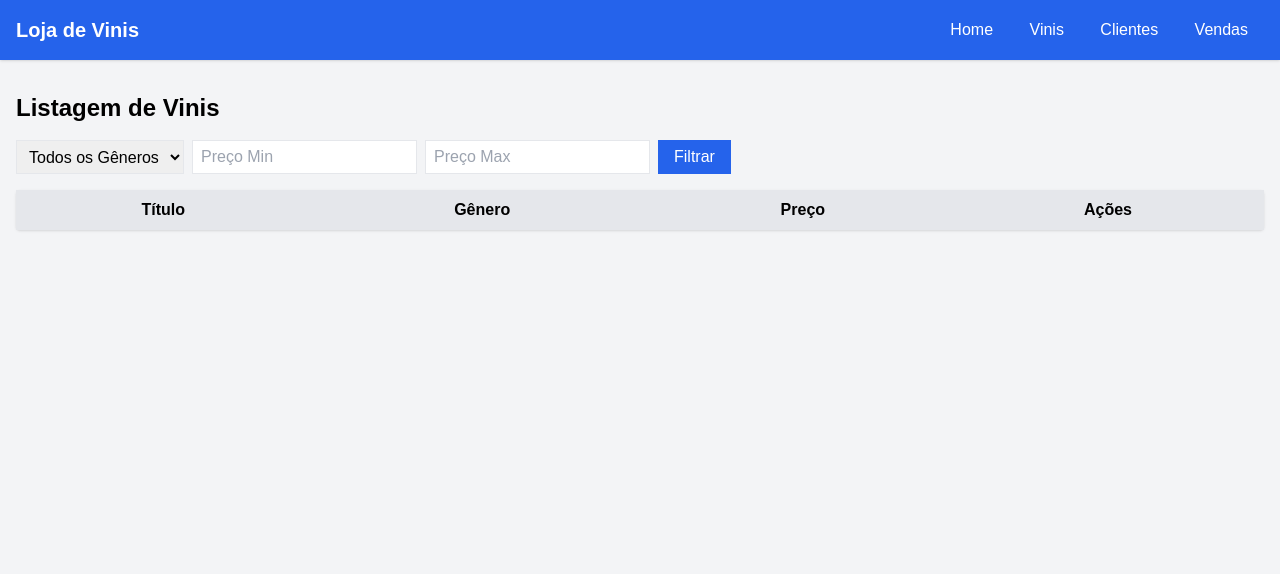
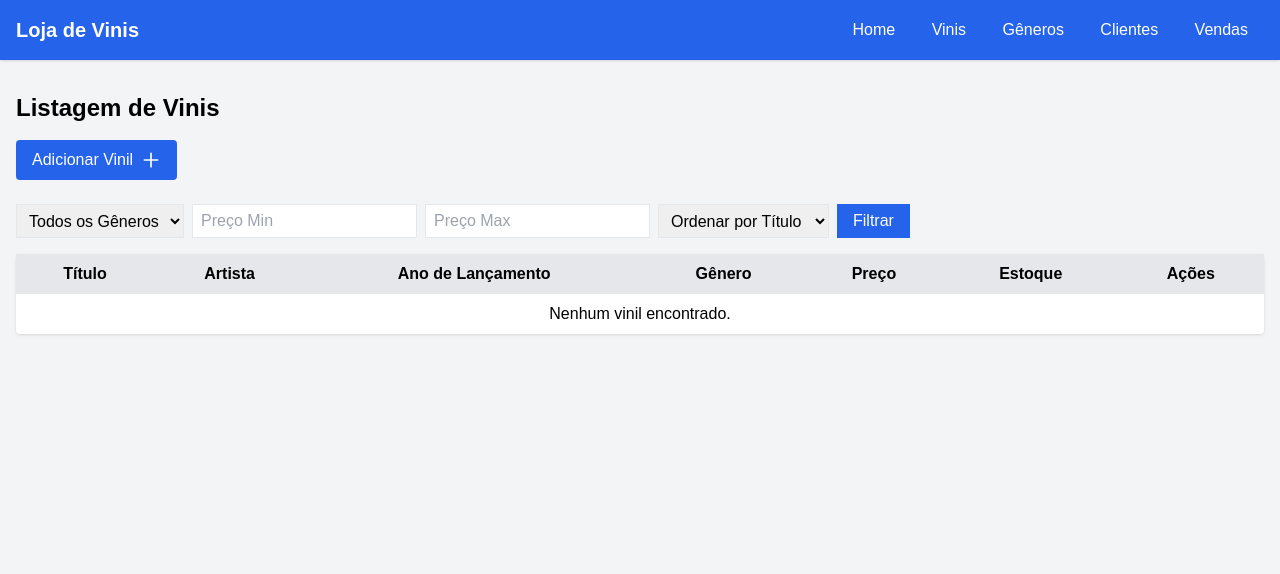
Before and after one commit to Anna1Julia/sistema_de_gestao_vendas, a Flask app: page /vinis in a window 1280 px wide. Shown: the top 574 px of the page. Run offline with Flask 3, Linux system fonts and the light colour scheme; lists and menus that the app fills with data are empty; some libraries are stand-ins or nearby versions.

```diff
--- a/loja_vinil/app.py
+++ b/loja_vinil/app.py
@@ -1,6 +1,6 @@
 from flask import Flask, render_template, request, redirect, url_for, flash
 from models import db
-from models.genero import GeneroMusical as Genero
+from models.genero import GeneroMusical
 from models.vinil import Vinil
 from models.cliente import Cliente
 from models.venda import Venda, ItensVenda
@@ -8,6 +8,8 @@ from models.venda import Venda, ItensVenda
 app = Flask(__name__)
 app.config.from_object('config.Config')
 db.init_app(app)
+
+app.secret_key = 'root'
 
 @app.route('/')
 def index():
@@ -18,6 +20,7 @@ def listar_vinis():
     genero = request.args.get('genero', type=int)
     preco_min = request.args.get('preco_min', type=float)
     preco_max = request.args.get('preco_max', type=float)
+    ordenar = request.args.get('ordenar', 'titulo')
 
     query = Vinil.query
     if genero:
@@ -27,10 +30,16 @@ def listar_vinis():
     if preco_max is not None:
         query = query.filter(Vinil.Preco <= preco_max)
 
+    if ordenar == 'titulo':
+        query = query.order_by(Vinil.Titulo)
+    elif ordenar == 'preco':
+        query = query.order_by(Vinil.Preco)
+    elif ordenar == 'ano':
+        query = query.order_by(Vinil.AnoLancamento)
+
     vinis = query.all()
-    generos = Genero.query.all()
+    generos = GeneroMusical.query.all()
     return render_template('vinis.html', vinis=vinis, generos=generos)
-
 
 @app.route('/clientes')
 def listar_clientes():
@@ -42,5 +51,138 @@ def listar_vendas():
     vendas = Venda.query.all()
     return render_template('vendas.html', vendas=vendas)
 
+@app.route('/adicionar_vinil', methods=['GET', 'POST'])
+def adicionar_vinil():
+    generos = GeneroMusical.query.all()
+    if request.method == 'POST':
+        titulo = request.form['titulo']
+        artista = request.form['artista']
+        ano_lancamento = request.form['ano_lancamento']
+        preco = request.form['preco']
+        estoque = request.form['estoque']
+        genero_id = request.form['genero_id']
+
+        novo_vinil = Vinil(
+            Titulo=titulo,
+            Artista=artista,
+            AnoLancamento=ano_lancamento,
+            Preco=preco,
+            Estoque=estoque,
+            IDGeneroMusical=genero_id
+        )
+        db.session.add(novo_vinil)
+        db.session.commit()
+
+        return redirect(url_for('listar_vinis'))
+
+    return render_template('adicionar_vinil.html', generos=generos)
+
+@app.route('/deletar_vinil/<int:id>', methods=['POST'])
+def deletar_vinil(id):
+    vinil = Vinil.query.get_or_404(id)
+    db.session.delete(vinil)
+    db.session.commit()
+    return redirect(url_for('listar_vinis'))
+
+@app.route('/cliente/adicionar', methods=['GET', 'POST'])
+def adicionar_cliente():
+    if request.method == 'POST':
+        nome = request.form['nome']
+        email = request.form['email']
+        telefone = request.form['telefone']
+        endereco = request.form['endereco']
+
+        novo_cliente = Cliente(Nome=nome, Email=email, Telefone=telefone, Endereco=endereco)
+
+        try:
+            db.session.add(novo_cliente)
+            db.session.commit()
+            flash('Cliente adicionado com sucesso!', 'success')
+        except Exception as e:
+            db.session.rollback()
+            flash(f'Erro ao adicionar cliente: {str(e)}', 'error')
+
+        return redirect(url_for('listar_clientes'))
+
+    return render_template('adicionar_cliente.html')
+
+@app.route('/cliente/deletar/<int:id>', methods=['POST'])
+def deletar_cliente(id):
+    cliente = Cliente.query.get(id)
+    if cliente:
+        db.session.delete(cliente)
+        db.session.commit()
+        flash('Cliente deletado com sucesso!', 'success')
+    else:
+        flash('Cliente não encontrado!', 'error')
+    return redirect(url_for('listar_clientes'))
+
+@app.route('/venda/adicionar', methods=['GET', 'POST'])
+def adicionar_venda():
+    if request.method == 'POST':
+        cliente_id = request.form['cliente_id']
+        vinis_selecionados = request.form.getlist('vinis[]')
+        quantidades = request.form.getlist('quantidades[]')
+
+        nova_venda = Venda(IDCliente=cliente_id)
+        db.session.add(nova_venda)
+        db.session.commit()
+
+        valor_total = 0
+        for vinil_id, quantidade in zip(vinis_selecionados, quantidades):
+            vinil = Vinil.query.get(vinil_id)
+            if vinil:
+                quantidade = int(quantidade)
+
+                if quantidade > vinil.Estoque:
+                    flash(f"Quantidade solicitada para '{vinil.Titulo}' excede o estoque disponível!", 'error')
+                    return redirect(url_for('adicionar_venda'))
+
+                preco_unitario = vinil.Preco
+                item_venda = ItensVenda(
+                    IDVenda=nova_venda.IDVenda,
+                    IDVinil=vinil_id,
+                    Quantidade=quantidade,
+                    PrecoUnitario=preco_unitario
+                )
+                db.session.add(item_venda)
+                valor_total += preco_unitario * quantidade
+
+                vinil.Estoque -= quantidade
+
+        nova_venda.ValorTotal = valor_total
+        db.session.commit()
+
+        flash('Venda adicionada com sucesso!', 'success')
+        return redirect(url_for('listar_vendas'))
+
+    vinis = Vinil.query.all()
+    clientes = Cliente.query.all()
+    return render_template('adicionar_venda.html', clientes=clientes, vinis=vinis)
+
+@app.route('/generos')
+def listar_generos():
+    generos = GeneroMusical.query.all()
+    return render_template('generos.html', generos=generos)
+
+@app.route('/genero/adicionar', methods=['POST'])
+def adicionar_genero():
+    if request.method == 'POST':
+        nome = request.form['nome']
+        novo_genero = GeneroMusical(Nome=nome)
+        db.session.add(novo_genero)
+        db.session.commit()
+        flash('Gênero musical adicionado com sucesso!', 'success')
+        return redirect(url_for('listar_generos'))
+
+@app.route('/genero/deletar/<int:id>', methods=['POST'])
+def deletar_genero(id):
+    genero = GeneroMusical.query.get(id)
+    if genero:
+        db.session.delete(genero)
+        db.session.commit()
+        flash('Gênero excluído com sucesso!', 'success')
+    return redirect(url_for('listar_generos'))
+
 if __name__ == '__main__':
     app.run(debug=True)
--- a/loja_vinil/templates/base.html
+++ b/loja_vinil/templates/base.html
@@ -1,4 +1,3 @@
-
 <!DOCTYPE html>
 <html lang="en">
 <head>
@@ -15,14 +14,31 @@
             <nav>
                 <a href="{{ url_for('index') }}" class="px-4 hover:underline">Home</a>
                 <a href="{{ url_for('listar_vinis') }}" class="px-4 hover:underline">Vinis</a>
+                <a href="{{ url_for('listar_generos') }}" class="px-4 hover:underline">Gêneros</a>
                 <a href="{{ url_for('listar_clientes') }}" class="px-4 hover:underline">Clientes</a>
                 <a href="{{ url_for('listar_vendas') }}" class="px-4 hover:underline">Vendas</a>
             </nav>
         </div>
     </header>
+
+    {% with messages = get_flashed_messages(with_categories=true) %}
+        {% if messages %}
+            <div class="fixed top-0 inset-x-0 p-4">
+                <div class="container mx-auto">
+                    {% for category, message in messages %}
+                        <div class="bg-{{ 'green' if category == 'success' else 'red' }}-500 text-white p-4 rounded-lg mb-4">
+                            {{ message }}
+                        </div>
+                    {% endfor %}
+                </div>
+            </div>
+        {% endif %}
+    {% endwith %}
+
     <main class="flex-grow container mx-auto py-8 px-4">
         {% block content %}{% endblock %}
     </main>
+
     <footer class="bg-gray-800 text-gray-300 py-4 text-center text-sm">
         &copy; {{ year }} Loja de Vinis - Todos os direitos reservados.
     </footer>
--- a/loja_vinil/templates/index.html
+++ b/loja_vinil/templates/index.html
@@ -1,9 +1,9 @@
-
 {% extends 'base.html' %}
 {% block title %}Home{% endblock %}
 {% block content %}
 <div class="text-center">
     <h2 class="text-2xl font-bold">Bem-vindo à Loja de Vinis!</h2>
-    <p class="mt-4">Explore nossa coleção, gerencie clientes e vendas facilmente.</p>
+    <p class="mt-4">Explore nossa coleção, gerencie clientes, vendas e gêneros facilmente.</p>
+</div>
 </div>
 {% endblock %}
--- a/loja_vinil/templates/vinis.html
+++ b/loja_vinil/templates/vinis.html
@@ -1,41 +1,72 @@
-
 {% extends 'base.html' %}
 {% block title %}Vinis{% endblock %}
 {% block content %}
 <h2 class="text-2xl font-bold mb-4">Listagem de Vinis</h2>
+
+<form action="{{ url_for('adicionar_vinil') }}" method="get" class="inline-flex items-center">
+    <button type="submit" class="bg-blue-600 text-white px-4 py-2 rounded flex items-center">
+        <span class="mr-2">Adicionar Vinil</span>
+        <svg xmlns="http://www.w3.org/2000/svg" class="h-5 w-5" fill="none" viewBox="0 0 24 24" stroke="currentColor">
+            <path stroke-linecap="round" stroke-linejoin="round" stroke-width="2" d="M12 4v16m8-8H4" />
+        </svg>
+    </button>
+</form>
+
+<br>
+<br>
+
 <form method="get" class="mb-4 flex space-x-2">
     <select name="genero" class="border px-2 py-1">
         <option value="">Todos os Gêneros</option>
         {% for genero in generos %}
-        <option value="{{ genero.id }}">{{ genero.nome }}</option>
+        <option value="{{ genero.IDGeneroMusical }}">{{ genero.Nome }}</option>
         {% endfor %}
     </select>
     <input type="number" name="preco_min" placeholder="Preço Min" class="border px-2 py-1">
     <input type="number" name="preco_max" placeholder="Preço Max" class="border px-2 py-1">
+
+    <select name="ordenar" class="border px-2 py-1">
+        <option value="titulo">Ordenar por Título</option>
+        <option value="preco">Ordenar por Preço</option>
+        <option value="ano">Ordenar por Ano</option>
+    </select>
+
     <button type="submit" class="bg-blue-600 text-white px-4 py-1">Filtrar</button>
 </form>
+
 <table class="table-auto w-full bg-white rounded shadow">
     <thead class="bg-gray-200">
         <tr>
             <th class="px-4 py-2">Título</th>
+            <th class="px-4 py-2">Artista</th>
+            <th class="px-4 py-2">Ano de Lançamento</th>
             <th class="px-4 py-2">Gênero</th>
             <th class="px-4 py-2">Preço</th>
+            <th class="px-4 py-2">Estoque</th>
             <th class="px-4 py-2">Ações</th>
         </tr>
     </thead>
     <tbody>
         {% for vinil in vinis %}
         <tr class="border-t">
-            <td class="px-4 py-2">{{ vinil.titulo }}</td>
-            <td class="px-4 py-2">{{ vinil.genero.nome }}</td>
-            <td class="px-4 py-2">R$ {{ vinil.preco }}</td>
+            <td class="px-4 py-2">{{ vinil.Titulo }}</td>
+            <td class="px-4 py-2">{{ vinil.Artista }}</td>
+            <td class="px-4 py-2">{{ vinil.AnoLancamento }}</td>
+            <td class="px-4 py-2">{{ vinil.genero.Nome }}</td>
+            <td class="px-4 py-2">R$ {{ vinil.Preco }}</td>
+            <td class="px-4 py-2">{{ vinil.Estoque }}</td>
             <td class="px-4 py-2">
-                <form action="{{ url_for('deletar_vinil', id=vinil.id) }}" method="post">
+                <form action="{{ url_for('deletar_vinil', id=vinil.IDVinil) }}" method="post">
                     <button type="submit" class="bg-red-600 text-white px-2 py-1">Deletar</button>
                 </form>
             </td>
         </tr>
+        {% else %}
+        <tr>
+            <td colspan="7" class="text-center px-4 py-2">Nenhum vinil encontrado.</td>
+        </tr>
         {% endfor %}
     </tbody>
 </table>
+
 {% endblock %}
```
Also changed, not shown: loja_vinil/init_db.py (added, +11 -0 lines), loja_vinil/models/genero.py (+6 -4 lines), loja_vinil/models/vinil.py (+12 -9 lines), loja_vinil/requirements.txt (+12 -3 lines), loja_vinil/templates/adicionar_cliente.html (added, +25 -0 lines), loja_vinil/templates/adicionar_venda.html (added, +77 -0 lines), loja_vinil/templates/adicionar_vinil.html (+28 -9 lines), loja_vinil/templates/clientes.html (+20 -4 lines), loja_vinil/templates/generos.html (added, +33 -0 lines), loja_vinil/templates/vendas.html (+14 -2 lines).
